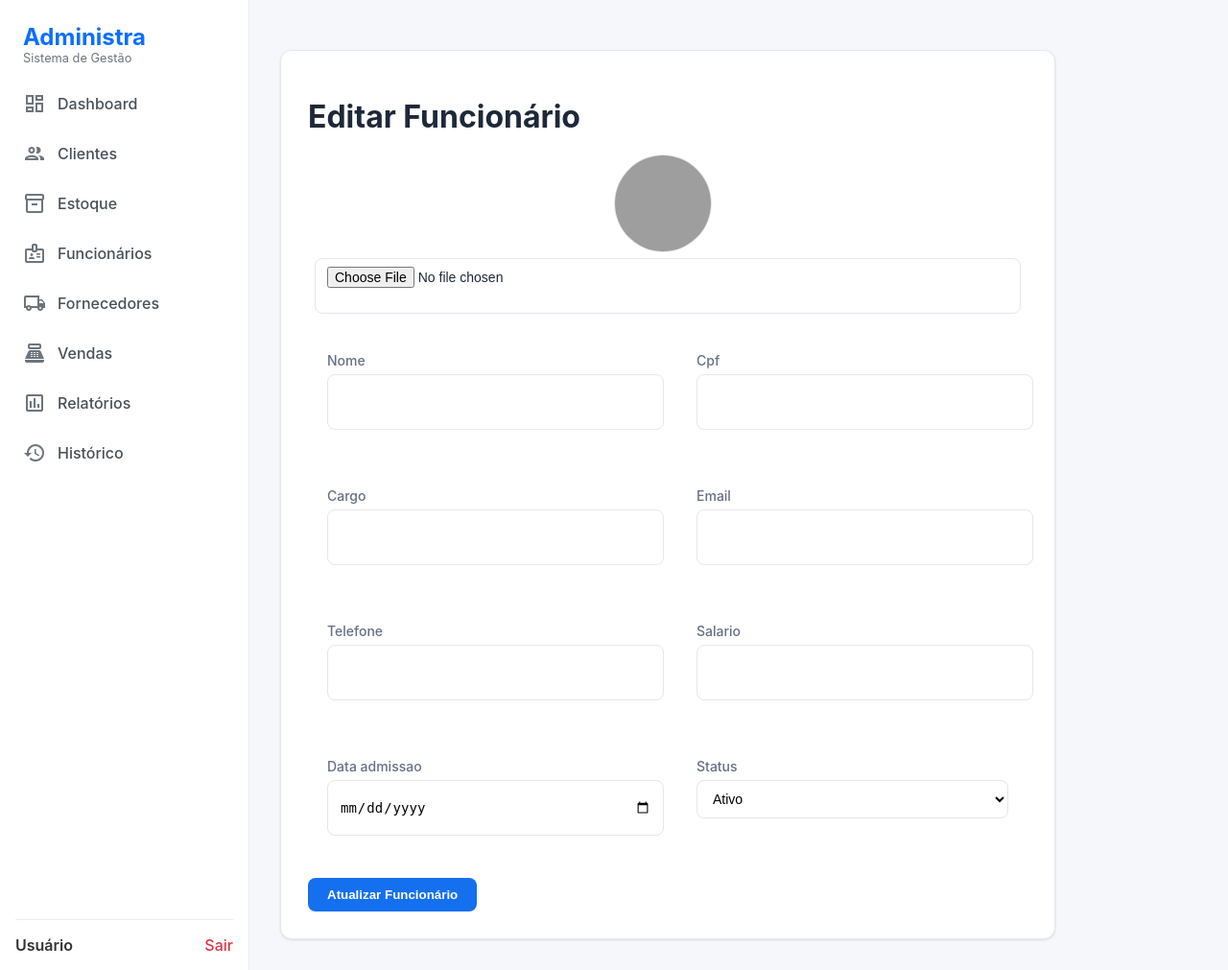
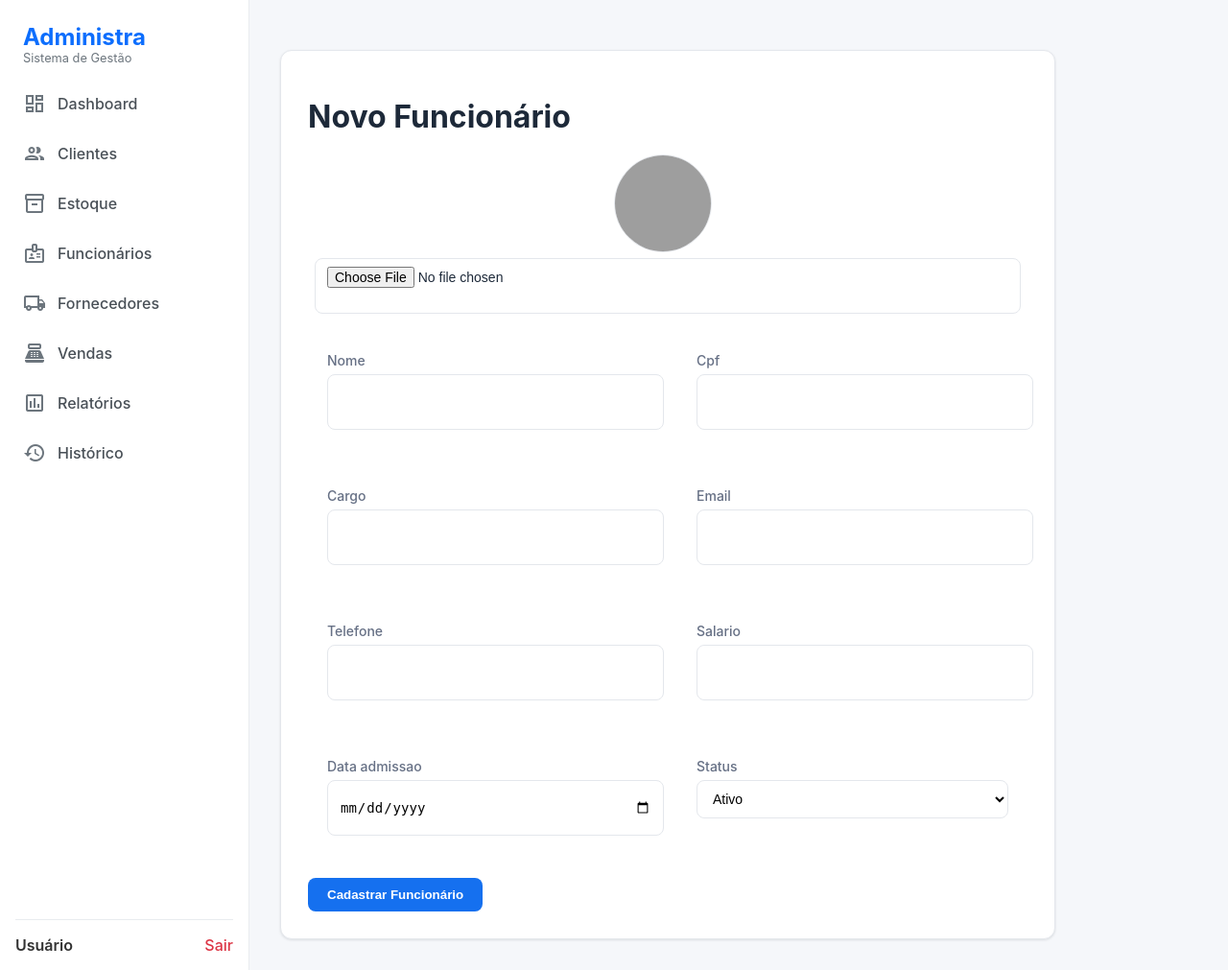
Before and after one commit to Kauantoolkit/Administra-Kauan, a Django app: page /funcionarios/novo/ in a window 1280 px wide. Shown: the whole page at 96% size. Run offline with Django 5.2, Linux system fonts and the light colour scheme; the visitor is signed in with stand-in values (Sample User, id 1); grey boxes are pictures that could not be loaded.

Commit message:
c44 - Alteração na tela de cadastrar funcionarios que esta atualmente como editar

```diff
--- a/funcionarios/templates/funcionarios/funcionario_create.html
+++ b/funcionarios/templates/funcionarios/funcionario_create.html
@@ -1,7 +1,7 @@
 {% extends "base.html" %}
 {% load static %}
 
-{% block title %}Editar Funcionário{% endblock %}
+{% block title %}Novo Funcionário{% endblock %}
 
 {% block content %}
 <style>
@@ -29,7 +29,7 @@ body { background: var(--bg); font-family:"Inter",sans-serif; color:var(--text);
 </style>
 
 <div class="form-card">
-    <h1>Editar Funcionário</h1>
+    <h1>Novo Funcionário</h1>
 
     {% if form.errors %}
         <div style="background:#ffe1e1;border:1px solid #ff9a9a;padding:12px;border-radius:8px;margin-bottom:16px;color:#b30000;">
@@ -69,7 +69,7 @@ body { background: var(--bg); font-family:"Inter",sans-serif; color:var(--text);
             {% endfor %}
         </div>
 
-        <button type="submit" class="btn-salvar">Atualizar Funcionário</button>
+        <button type="submit" class="btn-salvar">Cadastrar Funcionário</button>
     </form>
 </div>
 
```
